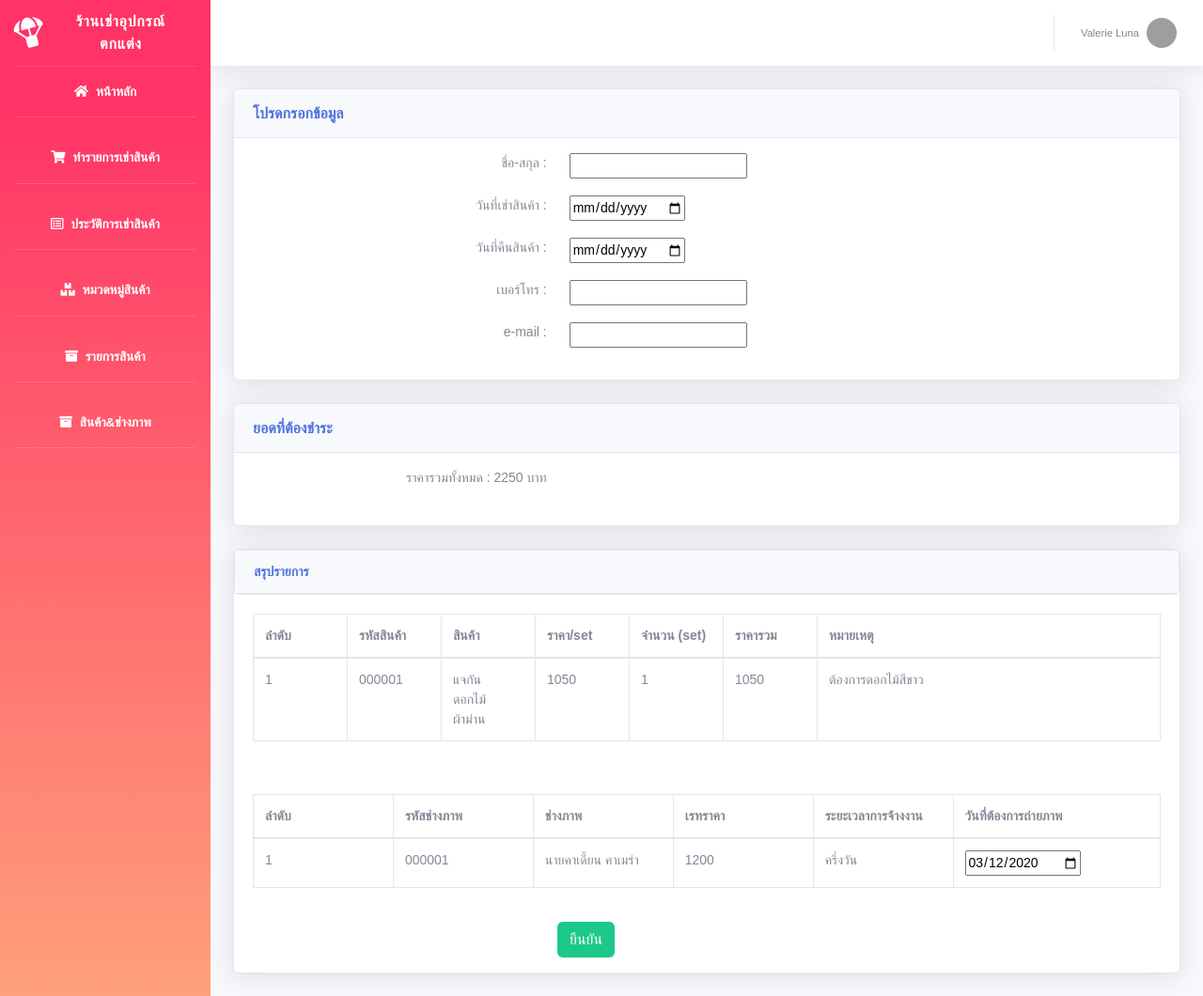
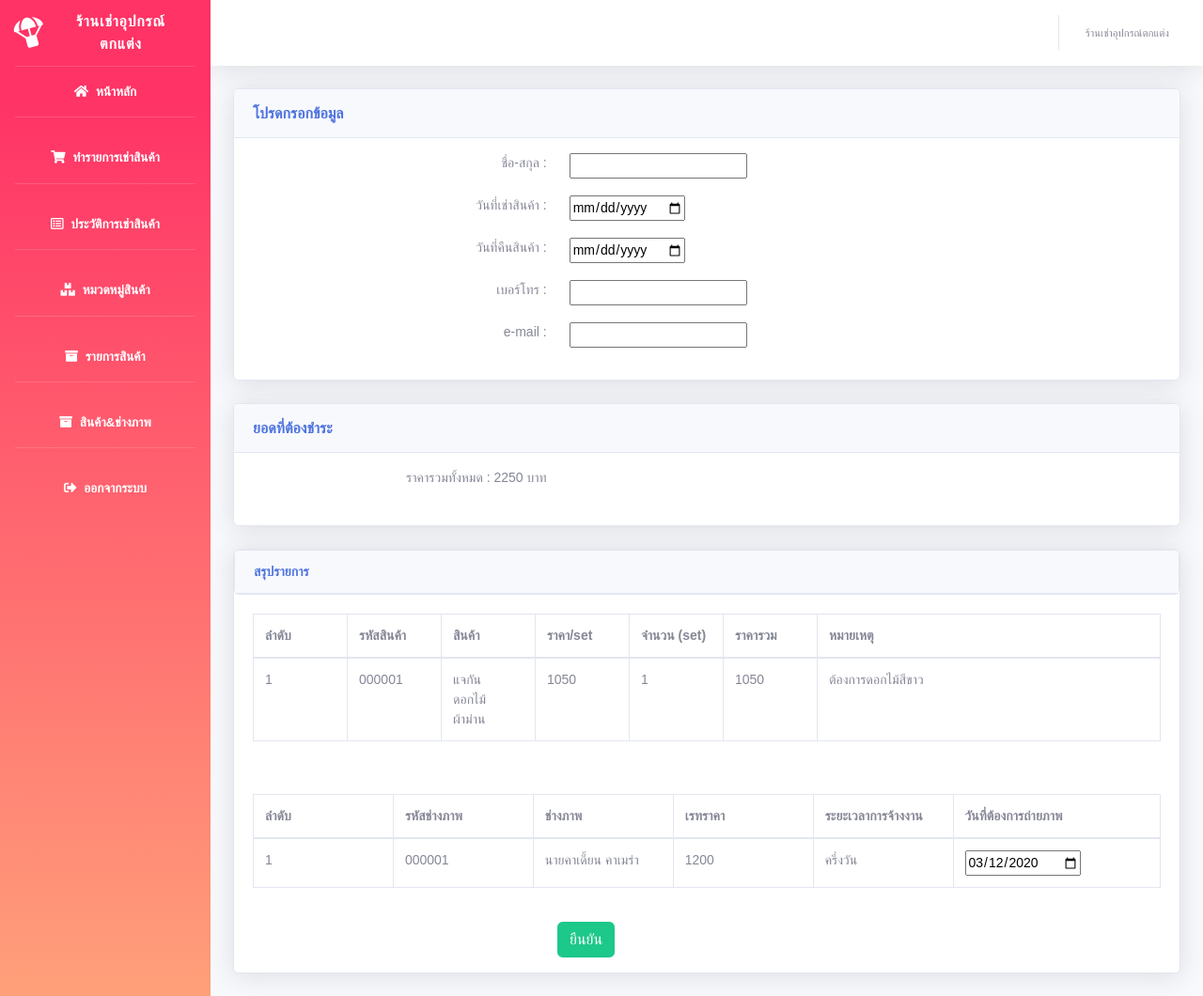
Before and after one commit to se62-08/SOAProject, a PHP site: page /soa/views/billPhoto.php in a window 1280 px wide. Shown: the whole page at 94% size. Run offline with PHP 8.4, Linux system fonts and the light colour scheme; grey boxes are pictures that could not be loaded.

Commit message:
แก้

```diff
--- a/Topbar.php
+++ b/Topbar.php
@@ -18,11 +18,11 @@
     <!-- Nav Item - User Information -->
     <li class="nav-item dropdown no-arrow">
       <a class="nav-link dropdown-toggle" href="#" id="userDropdown" role="button" data-toggle="dropdown" aria-haspopup="true" aria-expanded="false">
-                <span class="mr-2 d-none d-lg-inline text-gray-600 small">Valerie Luna</span>
-                <img class="img-profile rounded-circle" src="https://source.unsplash.com/QAB-WJcbgJk/60x60">
+        <span class="mr-2 d-none d-lg-inline text-gray-600 small">ร้านเช่าอุปกรณ์ตกแต่ง</span>
+
       </a>
       <!-- Dropdown - User Information -->
-              <div class="dropdown-menu dropdown-menu-right shadow animated--grow-in" aria-labelledby="userDropdown">
+      <!-- <div class="dropdown-menu dropdown-menu-right shadow animated--grow-in" aria-labelledby="userDropdown">
         <a class="dropdown-item" href="Profile.php">
           <i class="fas fa-user fa-sm fa-fw mr-2 text-gray-400"></i>
           Profile
@@ -40,7 +40,7 @@
           <i class="fas fa-sign-out-alt fa-sm fa-fw mr-2 text-gray-400"></i>
           Logout
         </a>
-              </div>
+      </div> -->
     </li>
 
   </ul>
--- a/views/layout_user.php
+++ b/views/layout_user.php
@@ -139,4 +139,12 @@
         </a>
     </li>
     <hr class="sidebar-divider">
+    <li class="nav-item active">
+        <a class="nav-link" href="photographer.php">
+            <div style="text-align: center">
+                <i class="fas fa-sign-out-alt"></i>
+                <span>ออกจากระบบ</span>
+            </div>
+        </a>
+    </li>
 </ul>
```
Lines whose indentation alone changed are shown as unchanged.
